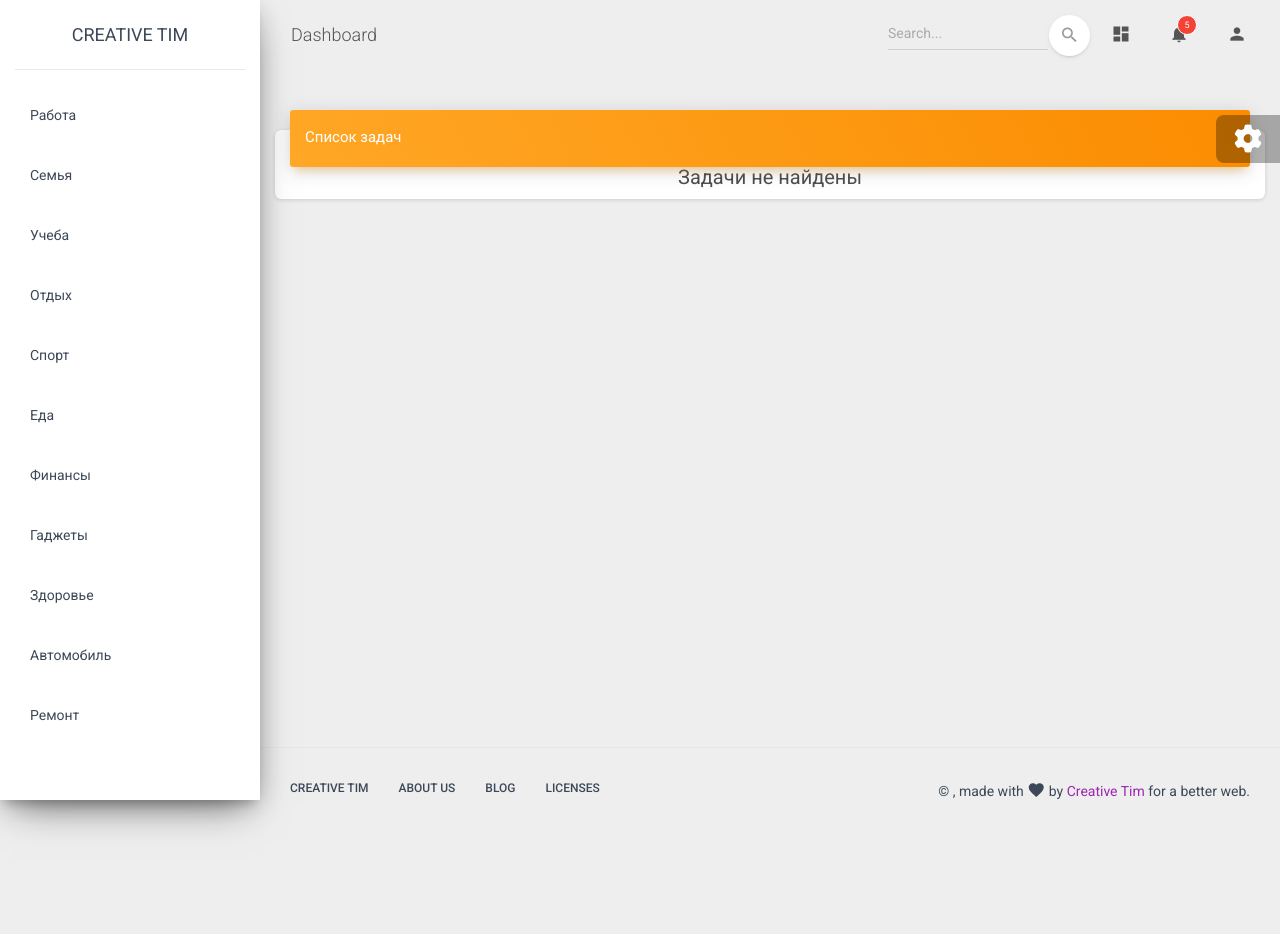
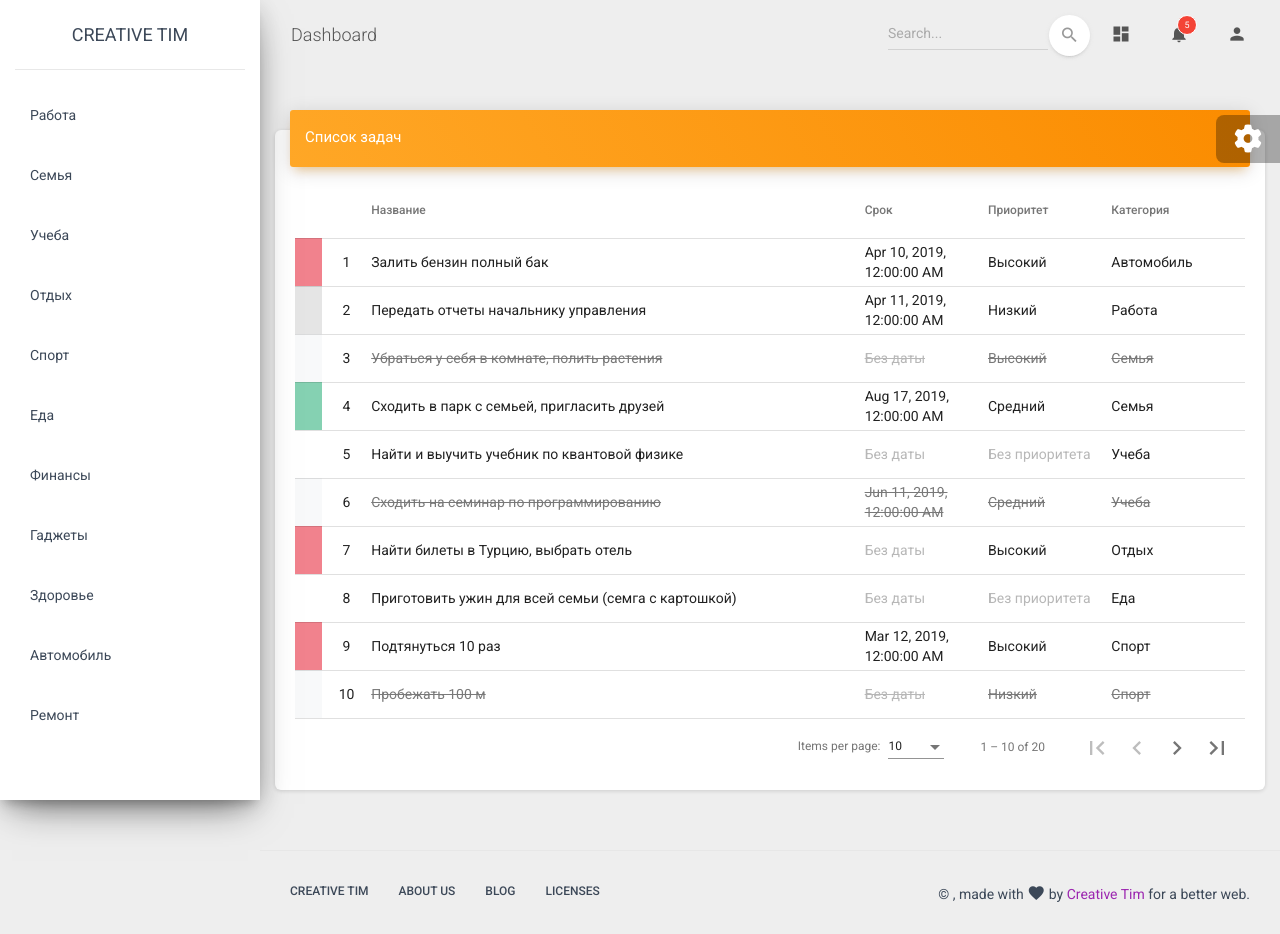
Before and after one commit to dmburyak/my-todo, an Angular app: page / in a window 1280 px wide. Before the commit the page ends 831 px from the top, so only its background shows below. Built offline with nearby package versions, Linux system fonts and the light colour scheme.

Commit message:
add interfaces

```diff
--- a/src/app/data/TestData.ts
+++ b/src/app/data/TestData.ts
@@ -27,166 +27,166 @@ export class TestData {
   ];
 
   static tasks: Task[] = [
-    // {
-    //   id: 1,
-    //   title: 'Залить бензин полный бак',
-    //   priority: TestData.priorities[2],
-    //   completed: false,
-    //   category: TestData.categories[9],
-    //   date: new Date('2019-04-10')
-    // },
-    //
-    // {
-    //   id: 2,
-    //   title: 'Передать отчеты начальнику управления',
-    //   priority: TestData.priorities[0],
-    //   completed: false,
-    //   category: TestData.categories[0],
-    //   date: new Date('2019-04-11')
-    // },
-    //
-    // {
-    //   id: 3,
-    //   title: 'Убраться у себя в комнате, полить растения',
-    //   priority: TestData.priorities[2],
-    //   completed: true,
-    //   category: TestData.categories[1]
-    // },
-    //
-    // {
-    //   id: 4,
-    //   title: 'Сходить в парк с семьей, пригласить друзей',
-    //   priority: TestData.priorities[1],
-    //   completed: false,
-    //   category: TestData.categories[1],
-    //   date: new Date('2019-08-17')
-    // },
-    // {
-    //   id: 5,
-    //   title: 'Найти и выучить учебник по квантовой физике',
-    //   completed: false,
-    //   category: TestData.categories[2]
-    // },
-    // {
-    //   id: 6,
-    //   title: 'Сходить на семинар по программированию',
-    //   priority: TestData.priorities[1],
-    //   completed: true,
-    //   category: TestData.categories[2],
-    //   date: new Date('2019-06-11')
-    // },
-    //
-    // {
-    //   id: 7,
-    //   title: 'Найти билеты в Турцию, выбрать отель',
-    //   priority: TestData.priorities[2],
-    //   completed: false,
-    //   category: TestData.categories[3]
-    // },
-    // {
-    //   id: 8,
-    //   title: 'Приготовить ужин для всей семьи (семга с картошкой)',
-    //   completed: false,
-    //   category: TestData.categories[5]
-    // },
-    // {
-    //   id: 9,
-    //   title: 'Подтянуться 10 раз',
-    //   priority: TestData.priorities[2],
-    //   completed: false,
-    //   category: TestData.categories[4],
-    //   date: new Date('2019-03-12')
-    // },
-    // {
-    //   id: 10,
-    //   title: 'Пробежать 100 м',
-    //   priority: TestData.priorities[0],
-    //   completed: true,
-    //   category: TestData.categories[4]
-    // },
-    //
-    // {
-    //   id: 11,
-    //   title: 'Организовать детский праздник ',
-    //   completed: false
-    // },
-    //
-    // {
-    //   id: 12,
-    //   title: 'Сходить на лекцию "Как научиться программировать на Java"',
-    //   priority: TestData.priorities[1],
-    //   completed: false,
-    //   category: TestData.categories[2]
-    // },
-    // {
-    //   id: 13,
-    //   title: 'Купить продукты на неделю',
-    //   priority: TestData.priorities[2],
-    //   completed: false,
-    //   category: TestData.categories[5],
-    //   date: new Date('2019-05-11')
-    // },
-    //
-    // {
-    //   id: 14,
-    //   title: 'Провести собрание по поводу всех проектов',
-    //   completed: true,
-    //   category: TestData.categories[0]
-    // },
-    //
-    // {
-    //   id: 15,
-    //   title: 'Сдать экзамен по Java',
-    //   priority: TestData.priorities[2],
-    //   completed: true
-    // },
-    //
-    //
-    // {
-    //   id: 16,
-    //   title: 'Положить 100 000 р в банк на депозит',
-    //   priority: TestData.priorities[3],
-    //   completed: false,
-    //   category: TestData.categories[6]
-    // },
-    //
-    // {
-    //   id: 17,
-    //   title: 'Попросить аванс на работе',
-    //   priority: TestData.priorities[2],
-    //   completed: false,
-    //   category: TestData.categories[6]
-    // },
-    //
-    // {
-    //   id: 18,
-    //   title: 'Сдать анализы, проверить гемоглобин',
-    //   priority: TestData.priorities[3],
-    //   completed: false,
-    //   category: TestData.categories[8],
-    //   date: new Date('2020-12-11')
-    //
-    // },
-    //
-    // {
-    //   id: 19,
-    //   title: 'Сравнить новый айпад с самсунгом',
-    //   priority: TestData.priorities[0],
-    //   completed: false,
-    //   category: TestData.categories[7],
-    //   date: new Date('2019-10-11')
-    //
-    // },
-    //
-    // {
-    //   id: 20,
-    //   title: 'Футбол с сотрудниками',
-    //   priority: TestData.priorities[0],
-    //   completed: false,
-    //   category: TestData.categories[4],
-    //   date: new Date('2019-03-17')
-    //
-    // }
+    {
+      id: 1,
+      title: 'Залить бензин полный бак',
+      priority: TestData.priorities[2],
+      completed: false,
+      category: TestData.categories[9],
+      date: new Date('2019-04-10')
+    },
+
+    {
+      id: 2,
+      title: 'Передать отчеты начальнику управления',
+      priority: TestData.priorities[0],
+      completed: false,
+      category: TestData.categories[0],
+      date: new Date('2019-04-11')
+    },
+
+    {
+      id: 3,
+      title: 'Убраться у себя в комнате, полить растения',
+      priority: TestData.priorities[2],
+      completed: true,
+      category: TestData.categories[1]
+    },
+
+    {
+      id: 4,
+      title: 'Сходить в парк с семьей, пригласить друзей',
+      priority: TestData.priorities[1],
+      completed: false,
+      category: TestData.categories[1],
+      date: new Date('2019-08-17')
+    },
+    {
+      id: 5,
+      title: 'Найти и выучить учебник по квантовой физике',
+      completed: false,
+      category: TestData.categories[2]
+    },
+    {
+      id: 6,
+      title: 'Сходить на семинар по программированию',
+      priority: TestData.priorities[1],
+      completed: true,
+      category: TestData.categories[2],
+      date: new Date('2019-06-11')
+    },
+
+    {
+      id: 7,
+      title: 'Найти билеты в Турцию, выбрать отель',
+      priority: TestData.priorities[2],
+      completed: false,
+      category: TestData.categories[3]
+    },
+    {
+      id: 8,
+      title: 'Приготовить ужин для всей семьи (семга с картошкой)',
+      completed: false,
+      category: TestData.categories[5]
+    },
+    {
+      id: 9,
+      title: 'Подтянуться 10 раз',
+      priority: TestData.priorities[2],
+      completed: false,
+      category: TestData.categories[4],
+      date: new Date('2019-03-12')
+    },
+    {
+      id: 10,
+      title: 'Пробежать 100 м',
+      priority: TestData.priorities[0],
+      completed: true,
+      category: TestData.categories[4]
+    },
+
+    {
+      id: 11,
+      title: 'Организовать детский праздник ',
+      completed: false
+    },
+
+    {
+      id: 12,
+      title: 'Сходить на лекцию "Как научиться программировать на Java"',
+      priority: TestData.priorities[1],
+      completed: false,
+      category: TestData.categories[2]
+    },
+    {
+      id: 13,
+      title: 'Купить продукты на неделю',
+      priority: TestData.priorities[2],
+      completed: false,
+      category: TestData.categories[5],
+      date: new Date('2019-05-11')
+    },
+
+    {
+      id: 14,
+      title: 'Провести собрание по поводу всех проектов',
+      completed: true,
+      category: TestData.categories[0]
+    },
+
+    {
+      id: 15,
+      title: 'Сдать экзамен по Java',
+      priority: TestData.priorities[2],
+      completed: true
+    },
+
+
+    {
+      id: 16,
+      title: 'Положить 100 000 р в банк на депозит',
+      priority: TestData.priorities[3],
+      completed: false,
+      category: TestData.categories[6]
+    },
+
+    {
+      id: 17,
+      title: 'Попросить аванс на работе',
+      priority: TestData.priorities[2],
+      completed: false,
+      category: TestData.categories[6]
+    },
+
+    {
+      id: 18,
+      title: 'Сдать анализы, проверить гемоглобин',
+      priority: TestData.priorities[3],
+      completed: false,
+      category: TestData.categories[8],
+      date: new Date('2020-12-11')
+
+    },
+
+    {
+      id: 19,
+      title: 'Сравнить новый айпад с самсунгом',
+      priority: TestData.priorities[0],
+      completed: false,
+      category: TestData.categories[7],
+      date: new Date('2019-10-11')
+
+    },
+
+    {
+      id: 20,
+      title: 'Футбол с сотрудниками',
+      priority: TestData.priorities[0],
+      completed: false,
+      category: TestData.categories[4],
+      date: new Date('2019-03-17')
+
+    }
 
   ];
 
--- /dev/null
+++ b/src/app/data/dao/impl/TaskDAOArray.ts
@@ -0,0 +1,49 @@
+import {TaskDAO} from '../interface/TaskDAO';
+import {Observable, of} from 'rxjs';
+import {Category} from '../../../model/Сategory';
+import {Priority} from '../../../model/Priority';
+import {Task} from '../../../model/Task';
+import {TestData} from '../../TestData';
+
+export class TaskDAOArray implements TaskDAO {
+  add(arg: Task): Observable<Task> {
+    return undefined;
+  }
+
+  delete(id: number): Observable<Task> {
+    return undefined;
+  }
+
+  get(id: number): Observable<Task> {
+    return undefined;
+  }
+
+  getAll(): Observable<Task[]> {
+    return of(TestData.tasks);
+  }
+
+  getCompletedCountInCategory(category: Category): Observable<number> {
+    return undefined;
+  }
+
+  getTotalCount(): Observable<number> {
+    return undefined;
+  }
+
+  getTotalCountInCategory(category: Category): Observable<number> {
+    return undefined;
+  }
+
+  getUncompletedCountInCategory(category: Category): Observable<number> {
+    return undefined;
+  }
+
+  search(category: Category, priority: Priority, searchText: string, status: boolean): Observable<Task[]> {
+    return undefined;
+  }
+
+  update(arg: Task): Observable<Task> {
+    return undefined;
+  }
+
+}
--- /dev/null
+++ b/src/app/data/dao/interface/PriorityDAO.ts
@@ -0,0 +1,6 @@
+import {CommonDAO} from './CommonDAO';
+import {Priority} from '../../../model/Priority';
+
+export interface PriorityDAO extends CommonDAO<Priority> {
+
+}
--- /dev/null
+++ b/src/app/data/dao/interface/TaskDAO.ts
@@ -0,0 +1,18 @@
+import {CommonDAO} from './CommonDAO';
+import {Task} from '../../../model/Task';
+import {Category} from '../../../model/Сategory';
+import {Priority} from '../../../model/Priority';
+import {Observable} from 'rxjs';
+
+export interface TaskDAO extends CommonDAO<Task> {
+
+  search(category: Category, priority: Priority, searchText: string, status: boolean): Observable<Task[]>;
+
+  getCompletedCountInCategory(category: Category): Observable<number>;
+
+  getUncompletedCountInCategory(category: Category): Observable<number>;
+
+  getTotalCountInCategory(category: Category): Observable<number>;
+
+  getTotalCount(): Observable<number>;
+}
--- a/src/app/service/data-handler.service.ts
+++ b/src/app/service/data-handler.service.ts
@@ -2,7 +2,8 @@ import { Injectable } from '@angular/core';
 import {Category} from '../model/Сategory';
 import {Task} from '../model/Task';
 import {TestData} from '../data/TestData';
-import {BehaviorSubject} from 'rxjs';
+import {BehaviorSubject, Observable} from 'rxjs';
+import {TaskDAOArray} from '../data/dao/impl/TaskDAOArray';
 
 @Injectable({
   providedIn: 'root'
@@ -13,6 +14,8 @@ export class DataHandlerService {
 
   categorySubject = new BehaviorSubject<Category[]>(TestData.categories);
 
+  taskDAOArray = new TaskDAOArray();
+
   constructor() { }
 
   getTasksByCategories(category: Category): void {
@@ -22,4 +25,8 @@ export class DataHandlerService {
     this.tasksSubject.next(tasks);
   }
 
+  getAllTasks(): Observable<Task[]> {
+    return this.taskDAOArray.getAll();
+  }
+
 }
--- a/src/app/views/tasks/tasks.component.ts
+++ b/src/app/views/tasks/tasks.component.ts
@@ -27,7 +27,9 @@ export class TasksComponent implements OnInit, AfterViewInit {
     }
 
     ngOnInit(): void {
-        this.dataHandler.tasksSubject.subscribe(tasks => this.tasks = tasks);
+       // this.dataHandler.tasksSubject.subscribe(tasks => this.tasks = tasks);
+
+        this.dataHandler.getAllTasks().subscribe(tasks => this.tasks = tasks);
 
         // датасорс обязательно нужно создавать для таблицы, в него присваивается любой источник (БД, массивы, JSON и пр.)
         this.dataSource = new MatTableDataSource();
```
Also changed, not shown: src/app/data/dao/impl/CategoryDAOArray.ts (added, +30 -0 lines), src/app/data/dao/impl/PriorityDAOArray.ts (added, +26 -0 lines), src/app/data/dao/interface/CategoryDAO.ts (added, +9 -0 lines), src/app/data/dao/interface/CommonDAO.ts (added, +15 -0 lines).
